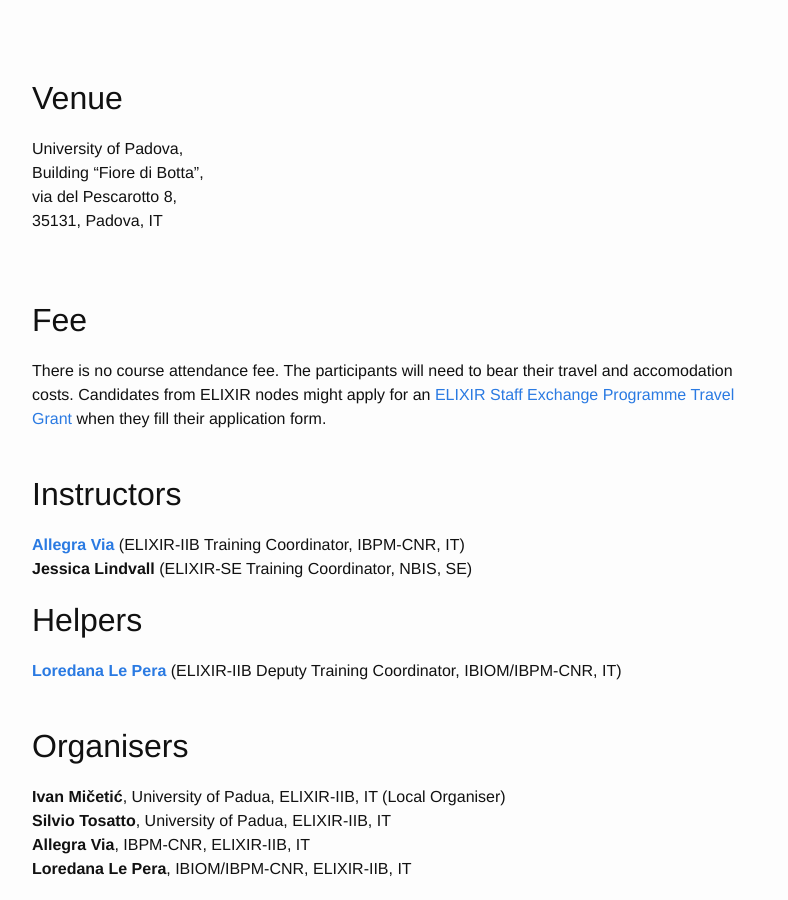
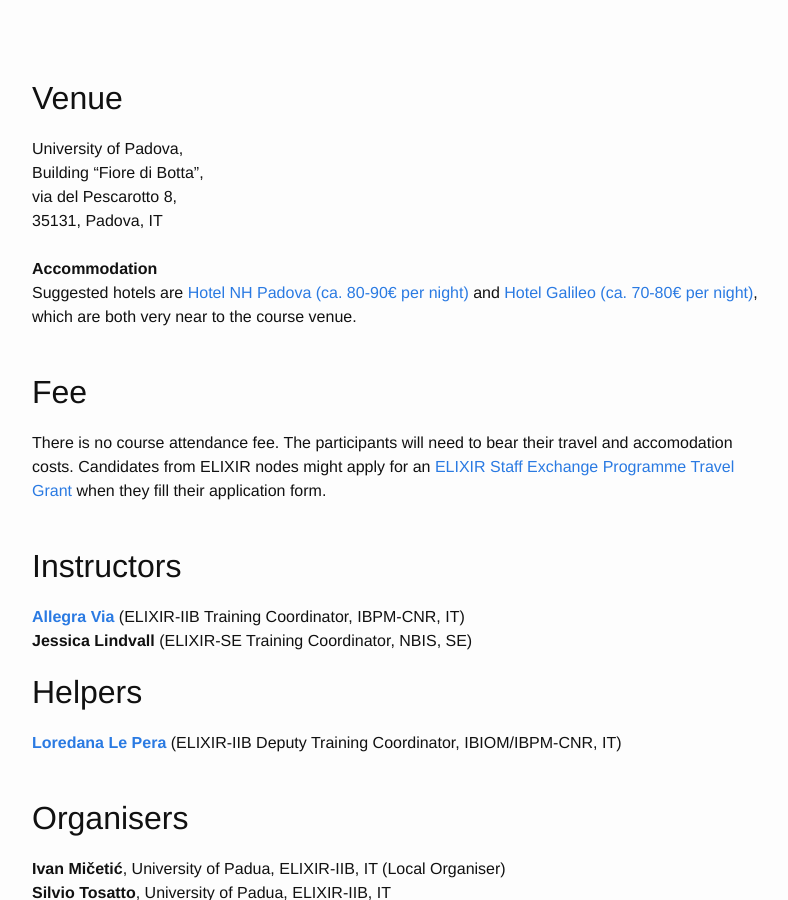
Before and after one commit to ELIXIR-IIB-training/website, a Jekyll site: the page built from _posts/2019-05-30-train-the-trainer-padua.md, in a window 1280 px wide and 900 px high, scrolled down 876 px. Shown: the whole window, without its empty margins (238-1026 px from the left). Built offline with Jekyll 4.4.1, drawn with Linux system fonts in a browser that asks for light colours.

Commit message:
Added suggested accommodation

```diff
--- a/_posts/2019-05-30-train-the-trainer-padua.md
+++ b/_posts/2019-05-30-train-the-trainer-padua.md
@@ -45,7 +45,11 @@ Building "Fiore di Botta",<br>
 via del Pescarotto 8,<br>
 35131, Padova, IT<br>
 <br>
+**Accommodation**<br>
+Suggested hotels are [Hotel NH Padova (ca. 80-90€ per night)](https://www.nh-hotels.com/hotel/nh-padova) and [Hotel Galileo (ca. 70-80€ per night)](https://www.hotelgalileopadova.it/en/home-page.aspx), which are both very near to the course venue.
 <br>
+<br>
+
 
 ## Fee
 There is no course attendance fee. The participants will need to bear their travel and accomodation costs. Candidates from ELIXIR nodes might apply for an [ELIXIR Staff Exchange Programme Travel Grant](https://goo.gl/auzcnY) when they fill their application form.
```
